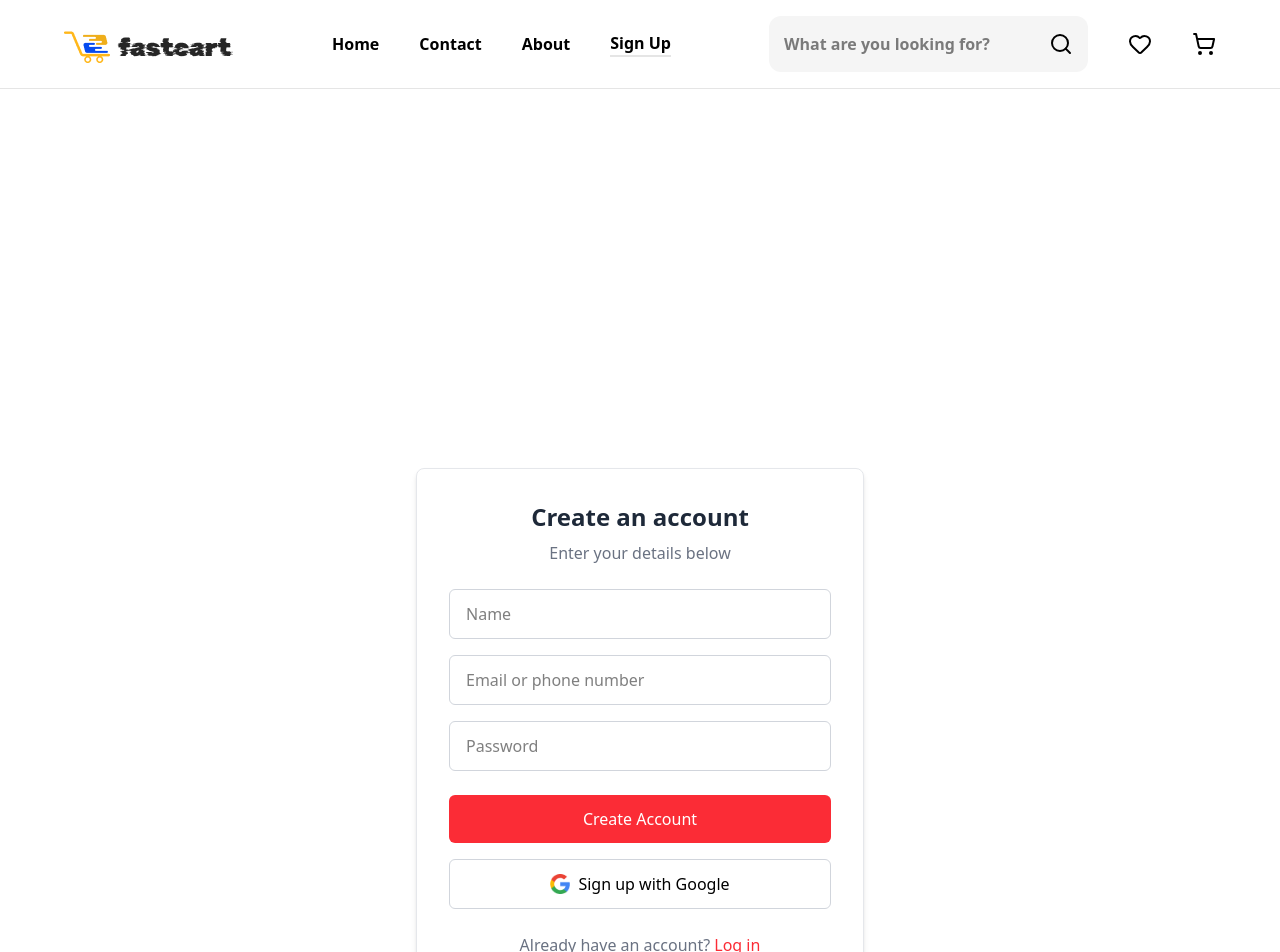
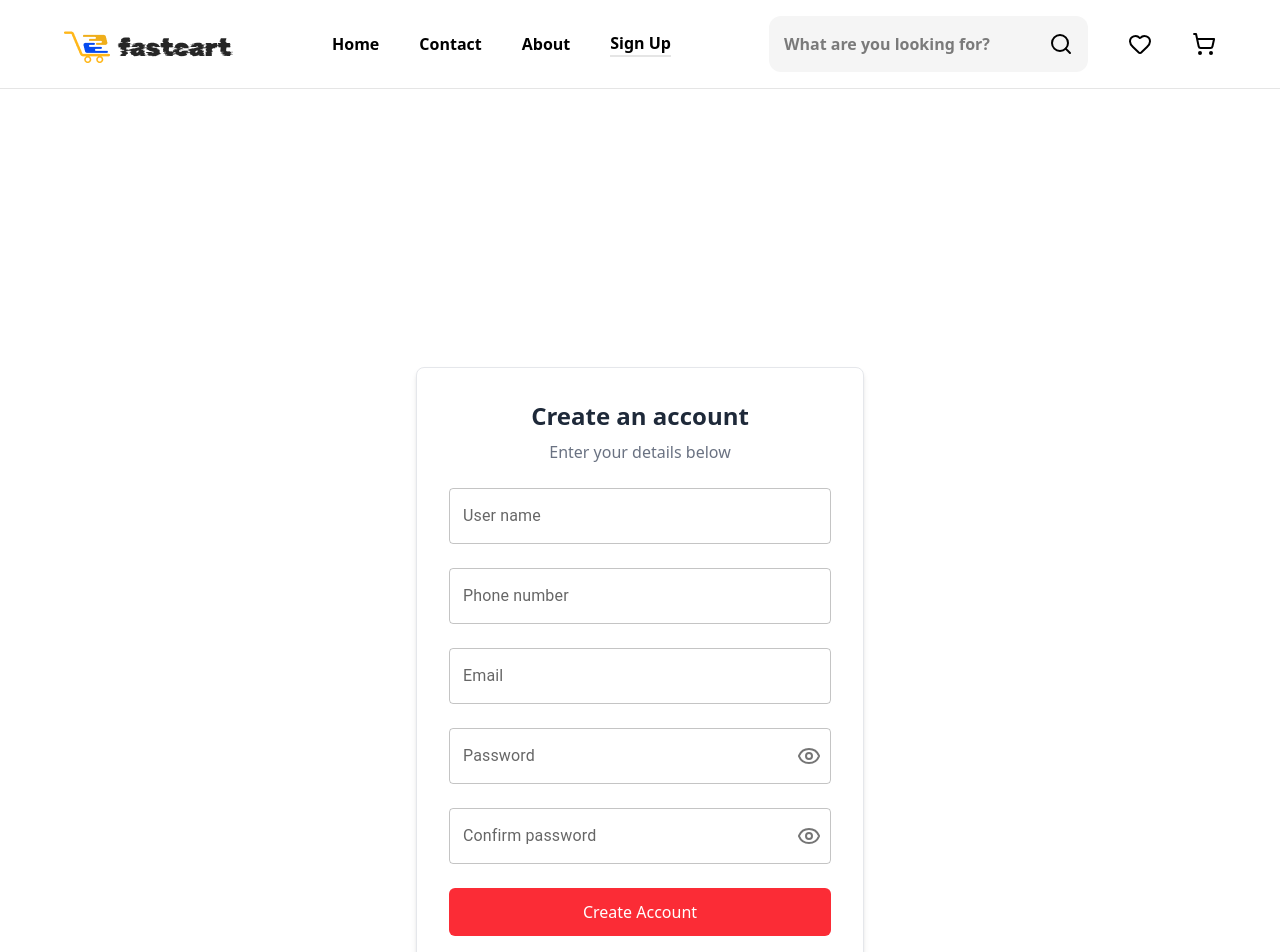
Before and after one commit to Umedjon11/fast-cart, a React (Vite) app: page /register in a window 1280 px wide. Shown: the top 952 px of the page. Built offline with nearby package versions, Linux system fonts and the light colour scheme.

Commit message:
register

```diff
--- a/src/api/request/acount.ts
+++ b/src/api/request/acount.ts
@@ -33,3 +33,33 @@ export const LogIn = async (account: {userName: string, password: string}) => {
         });
     }
 }
+
+export const SignUp = async (newAcc: {userName: string, phoneNumber: string, email: string, password: string, confirmPassword: string}) => {
+    try {
+        const { data } = await axios.post("https://store-api.softclub.tj/Account/register", newAcc)
+        toast.success(data.data, {
+            position: "top-right",
+            autoClose: 3000,
+            hideProgressBar: false,
+            closeOnClick: false,
+            pauseOnHover: true,
+            draggable: true,
+            progress: undefined,
+            theme: "light",
+            transition: Bounce,
+        });
+        return data.data
+    } catch (error: any) {
+        toast.error(error.response.data.errors+"", {
+            position: "top-right",
+            autoClose: 3000,
+            hideProgressBar: false,
+            closeOnClick: false,
+            pauseOnHover: true,
+            draggable: true,
+            progress: undefined,
+            theme: "light",
+            transition: Bounce,
+        });
+    }
+}
--- a/src/pages/register.tsx
+++ b/src/pages/register.tsx
@@ -1,9 +1,78 @@
+import { FormControl, IconButton, InputAdornment, InputLabel, OutlinedInput, TextField } from "@mui/material";
 import GoogleIcon from "../assets/Icon-Google.png";
-import { Link } from "react-router";
+import { Link, useNavigate } from "react-router";
+import { useEffect, useState } from "react";
+import * as Yup from 'yup'
+import { useFormik } from "formik";
+import { Eye, EyeOff } from "lucide-react";
+import { SignUp } from "../api/request/acount";
 
 const Register = () => {
+
+
+  const navigate = useNavigate()
+
+  const [showPassword, setShowPassword] = useState(false);
+
+    const handleClickShowPassword = () => setShowPassword((show) => !show);
+
+    const handleMouseDownPassword = (event: React.MouseEvent<HTMLButtonElement>) => {
+      event.preventDefault();
+    };
+
+    const handleMouseUpPassword = (event: React.MouseEvent<HTMLButtonElement>) => {
+      event.preventDefault();
+    };
+
+    const [showConfirmPassword, setShowConfirmPassword] = useState(false);
+
+    const handleClickShowConfirmPassword = () => setShowConfirmPassword((show) => !show);
+
+    const handleMouseDownConfirmPassword = (event: React.MouseEvent<HTMLButtonElement>) => {
+      event.preventDefault();
+    };
+
+    const handleMouseUpConfirmPassword = (event: React.MouseEvent<HTMLButtonElement>) => {
+      event.preventDefault();
+    };
+
+    const formScema = Yup.object().shape({
+      userName: Yup.string()
+      .required("Fill your user name"),
+      phoneNumber: Yup.string()
+      .required("Fill your phone number"),
+      email: Yup.string()
+      .email("Invalid email account")
+      .required("Fill your phone number"),
+      password: Yup.string()
+      .required("Fill your password"),
+      confirmPassword: Yup.string()
+      .required("Fill your confirm password")
+    })
+
+    const {handleSubmit, handleChange, resetForm, errors, touched, values} = useFormik({
+      initialValues: {
+        userName: "",
+        phoneNumber: "",
+        email: "",
+        password: "",
+        confirmPassword: ""
+      },
+      validationSchema: formScema,
+      onSubmit: async (values: {userName: string, phoneNumber: string, email: string, password: string, confirmPassword: string}) => {
+        const result = await SignUp (values)
+        if (result) {
+          navigate("/login")
+        }
+      }
+    })
+
+    useEffect(() => {
+      resetForm()
+    }, [])
+
   return (
-    <div className="flex items-center justify-center min-h-screen bg-white">
+    <div className="flex w-[90%] m-[0_auto] sm:w-[45%] items-center justify-center min-h-screen bg-white">
       <div className="w-full max-w-md p-8 border border-gray-200 rounded-lg shadow-md">
         <div className="mb-6 text-center">
           <h1 className="text-2xl font-semibold text-gray-800">
@@ -11,35 +80,75 @@ const Register = () => {
           </h1>
           <p className="text-gray-500 mt-2">Enter your details below</p>
         </div>
-
-        <div className="space-y-4 mb-6">
-          <input
-            type="text"
-            placeholder="Name"
-            className="w-full px-4 py-3 border border-gray-300 rounded-md focus:outline-none focus:ring-2 focus:ring-red-500"
+          <form  onSubmit={handleSubmit} className="flex flex-col gap-[3vh]">
+            <TextField value={values.userName} name="userName" onChange={handleChange}  id="outlined-basic" label="User name" variant="outlined" />
+            {errors.userName && touched.userName ? (<p className="text-[red] font-semibold text-[16px]">{errors.userName}</p>) : null}
+            <TextField value={values.phoneNumber} name="phoneNumber" onChange={handleChange}  id="outlined-basic" label="Phone number" variant="outlined" />
+            {errors.phoneNumber && touched.phoneNumber ? (<p className="text-[red] font-semibold text-[16px]">{errors.phoneNumber}</p>) : null}
+            <TextField value={values.email} name="email" onChange={handleChange}  id="outlined-basic" label="Email" variant="outlined" />
+            {errors.email && touched.email ? (<p className="text-[red] font-semibold text-[16px]">{errors.email}</p>) : null}
+            <FormControl fullWidth variant="outlined">
+              <InputLabel htmlFor="outlined-adornment-password">Password</InputLabel>
+              <OutlinedInput
+                value={values.password}
+                name="password"
+                onChange={handleChange}
+                id="outlined-adornment-password"
+                type={showPassword ? 'text' : 'password'}
+                endAdornment={
+                  <InputAdornment position="end">
+                    <IconButton
+                      aria-label={
+                        showPassword ? 'hide the password' : 'display the password'
+                      }
+                      onClick={handleClickShowPassword}
+                      onMouseDown={handleMouseDownPassword}
+                      onMouseUp={handleMouseUpPassword}
+                      edge="end"
+                    >
+                      {showPassword ? <EyeOff /> : <Eye />}
+                    </IconButton>
+                  </InputAdornment>
+                }
+                label="Password"
               />
-          <input
-            type="text"
-            placeholder="Email or phone number"
-            className="w-full px-4 py-3 border border-gray-300 rounded-md focus:outline-none focus:ring-2 focus:ring-red-500"
+            </FormControl>
+            {errors.password && touched.password ? (<p className="text-[red] font-semibold text-[16px]">{errors.password}</p>) : null}
+            <FormControl fullWidth variant="outlined">
+              <InputLabel htmlFor="outlined-adornment-password">Confirm password</InputLabel>
+              <OutlinedInput
+                value={values.confirmPassword}
+                name="confirmPassword"
+                onChange={handleChange}
+                id="outlined-adornment-password"
+                type={showConfirmPassword ? 'text' : 'password'}
+                endAdornment={
+                  <InputAdornment position="end">
+                    <IconButton
+                      aria-label={
+                        showConfirmPassword ? 'hide the password' : 'display the password'
+                      }
+                      onClick={handleClickShowConfirmPassword}
+                      onMouseDown={handleMouseDownConfirmPassword}
+                      onMouseUp={handleMouseUpConfirmPassword}
+                      edge="end"
+                    >
+                      {showConfirmPassword ? <EyeOff /> : <Eye />}
+                    </IconButton>
+                  </InputAdornment>
+                }
+                label="Confirm password"
               />
-          <input
-            type="password"
-            placeholder="Password"
-            className="w-full px-4 py-3 border border-gray-300 rounded-md focus:outline-none focus:ring-2 focus:ring-red-500"
-          />
-        </div>
-
-        <div className="space-y-4">
-          <button className="w-full py-3 bg-red-500 text-white rounded-md hover:bg-red-600 transition">
+            </FormControl>
+            {errors.confirmPassword && touched.confirmPassword ? (<p className="text-[red] font-semibold text-[16px]">{errors.confirmPassword}</p>) : null}
+            <button type="submit" className="w-full py-3 bg-red-500 text-white rounded-md hover:bg-red-600 transition">
               Create Account
             </button>
-
-          <button className="w-full py-3 border border-gray-300 rounded-md flex items-center justify-center gap-2 hover:bg-gray-100 transition">
+            <button type="button" className="w-full py-3 border border-gray-300 rounded-md flex items-center justify-center gap-2 hover:bg-gray-100 transition">
               <img src={GoogleIcon} alt="Google" className="w-5 h-5" />
               <span>Sign up with Google</span>
             </button>
-        </div>
+          </form>
 
         <div className="mt-6 text-center text-gray-500">
           Already have an account?{" "}
```
Lines whose indentation alone changed are shown as unchanged.
